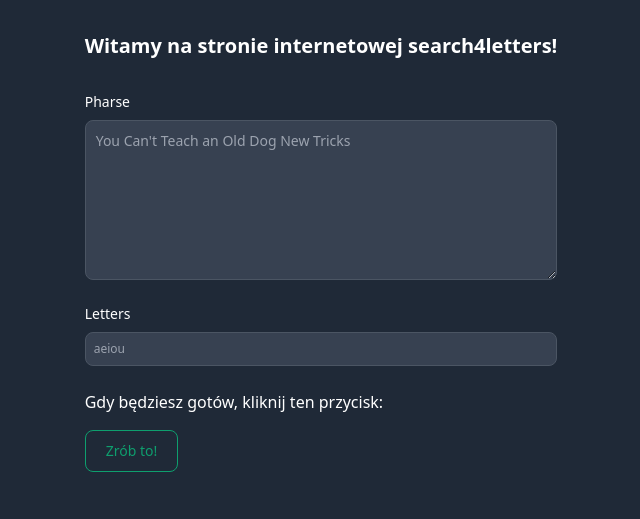
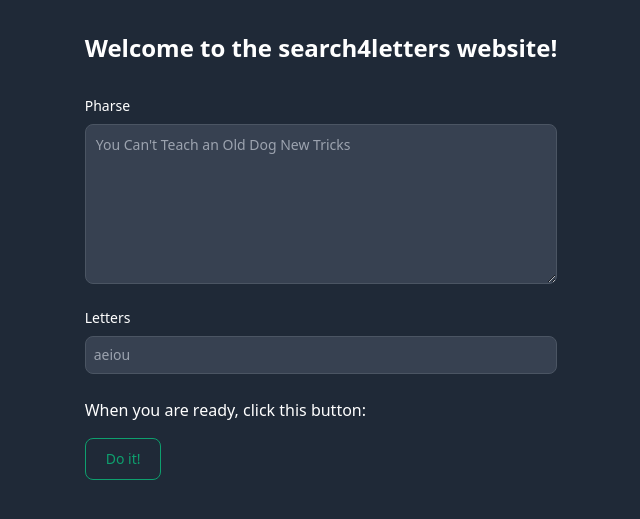
Before and after one commit to numbersanalyst/vsearch4web-ultra, a Flask app: page / in a window 1280 px wide. Shown: the top 519 px of the page, without its empty margins (319-959 px from the left). Run offline with Flask 3, Linux system fonts and the light colour scheme; style sheets or scripts are compiled from the project's sources.

Commit message:
Change text to English

```diff
--- a/templates/entry.html
+++ b/templates/entry.html
@@ -1,27 +1,27 @@
-{% extends 'base.html' %}
-
-{% block body %}
+{% extends 'base.html' %} {% block body %}
 
 <div>
-    <h2 class="text-white my-8 text-xl font-semibold">{{ the_title }} </h2>
+    <h2 class="text-white my-8 text-2xl font-semibold">{{ the_title }}</h2>
 
-    <form method='POST' action='/search4'>
+    <form method="POST" action="/search4">
         <div class="mb-6">
             <label for="phrase" class="block mb-2 text-sm font-medium text-gray-900 dark:text-white">Pharse</label>
-            <textarea id="phrase" name='phrase'
+            <textarea id="phrase" name="phrase"
                 class="bg-gray-50 border border-gray-300 text-gray-900 text-sm rounded-lg focus:ring-blue-500 focus:border-blue-500 block w-full p-2.5 dark:bg-gray-700 dark:border-gray-600 dark:placeholder-gray-400 dark:text-white dark:focus:ring-blue-500 dark:focus:border-blue-500 h-40 max-h-64"
                 placeholder="You Can't Teach an Old Dog New Tricks" required></textarea>
         </div>
         <div class="mb-6">
             <label for="letters" class="block mb-2 text-sm font-medium text-gray-900 dark:text-white">Letters</label>
-            <input type="letters" id="letters" name='letters'
-                class="block w-full p-2 text-gray-900 border border-gray-300 rounded-lg bg-gray-50 sm:text-xs focus:ring-blue-500 focus:border-blue-500 dark:bg-gray-700 dark:border-gray-600 dark:placeholder-gray-400 dark:text-white dark:focus:ring-blue-500 dark:focus:border-blue-500"
-                placeholder="aeiou" required>
+            <input type="letters" id="letters" name="letters"
+                class="block w-full p-2 text-gray-900 border border-gray-300 rounded-lg bg-gray-50 text-sm focus:ring-blue-500 focus:border-blue-500 dark:bg-gray-700 dark:border-gray-600 dark:placeholder-gray-400 dark:text-white dark:focus:ring-blue-500 dark:focus:border-blue-500"
+                placeholder="aeiou" required />
         </div>
-        <p class="text-white my-4"> Gdy będziesz gotów, kliknij ten przycisk:</p>
-        <p><input
-                class='text-green-700 hover:text-white border border-green-700 hover:bg-green-800 focus:ring-4 focus:outline-none focus:ring-green-300 font-medium rounded-lg text-sm px-5 py-2.5 text-center mr-2 mb-2 dark:border-green-500 dark:text-green-500 dark:hover:text-white dark:hover:bg-green-600 dark:focus:ring-green-800 cursor-pointer'
-                value='Zrób to!' type='SUBMIT'></p>
+        <p class="text-white my-4">When you are ready, click this button:</p>
+        <p>
+            <input
+                class="text-green-700 hover:text-white border border-green-700 hover:bg-green-800 focus:ring-4 focus:outline-none focus:ring-green-300 font-medium rounded-lg text-sm px-5 py-2.5 text-center mr-2 mb-2 dark:border-green-500 dark:text-green-500 dark:hover:text-white dark:hover:bg-green-600 dark:focus:ring-green-800 cursor-pointer"
+                value="Do it!" type="SUBMIT" />
+        </p>
     </form>
 </div>
 
--- a/vsearch4web.py
+++ b/vsearch4web.py
@@ -75,7 +75,7 @@ def do_search() -> 'html':
 @app.route('/entry')
 def entry_page() -> 'html':
     return render_template('entry.html',
-                           the_title='Witamy na stronie internetowej search4letters!')
+                           the_title='Welcome to the search4letters website!')
 
 
 @app.route('/viewlog')
```
